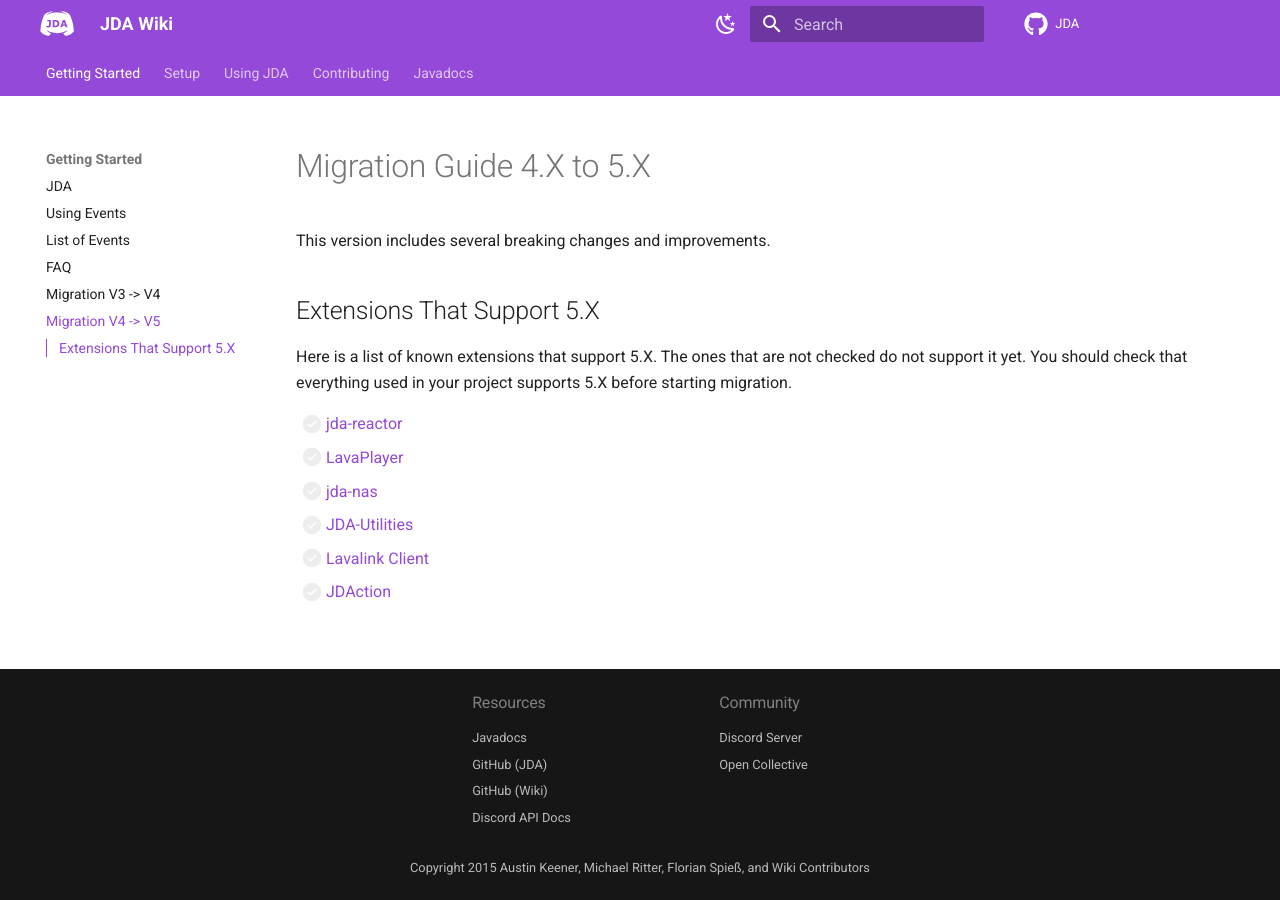
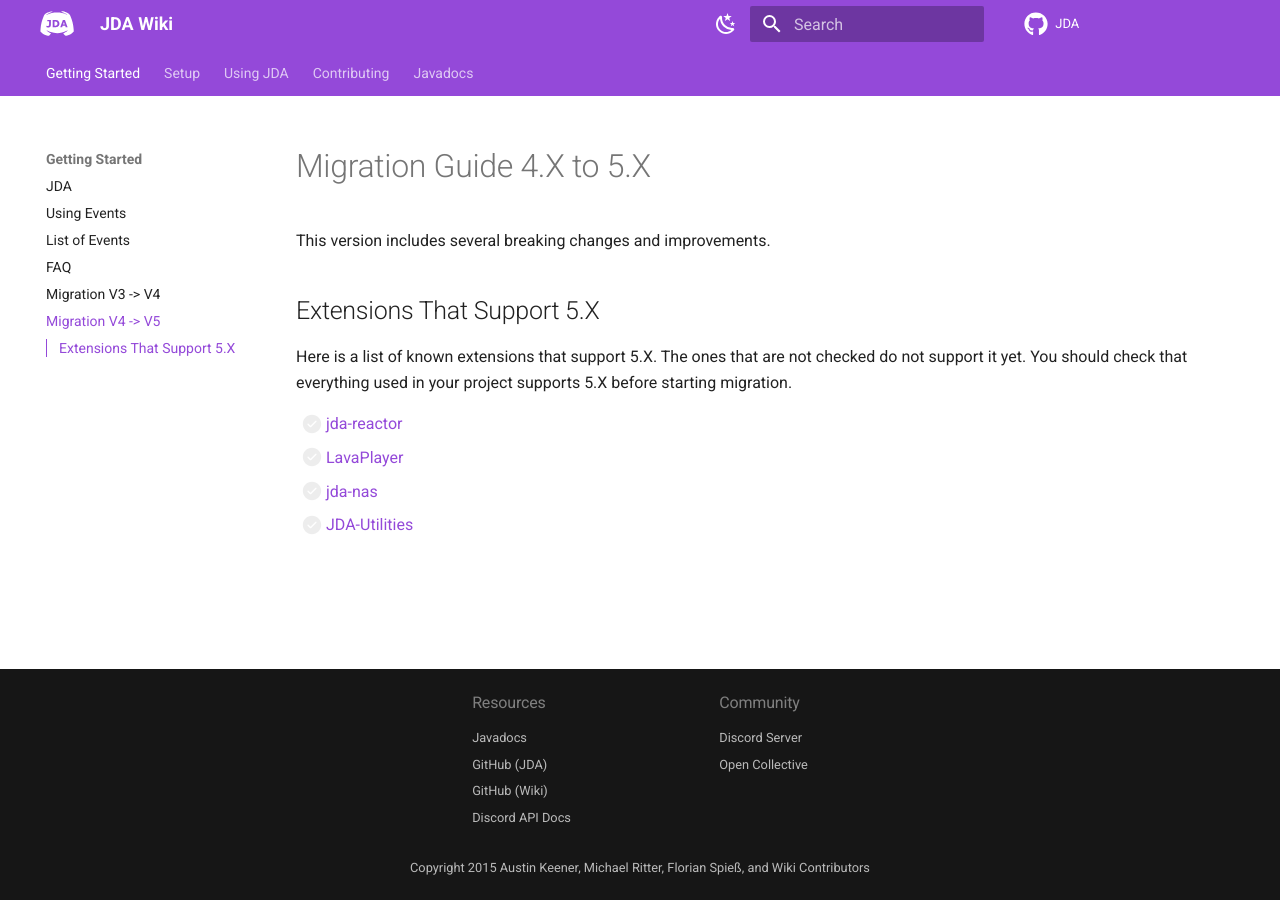
Before and after one commit to discord-jda/JDA-Website, an MkDocs documentation site: the page built from docs/introduction/migration-v4-v5.md, in a window 1280 px wide. Built offline with MkDocs 1.6.1 and Material for MkDocs 9.7.7, drawn with Linux system fonts in a browser that asks for light colours; comment, search, counter and statistics services are not loaded.

Commit message:
Remove Lavalink Client and JDAction
Discussion from lib-dev:
https://discord.com/channels/125227483518861312/919331089003196446/1079835532235902986

```diff
--- a/docs/introduction/migration-v4-v5.md
+++ b/docs/introduction/migration-v4-v5.md
@@ -11,5 +11,3 @@
 - [ ] [LavaPlayer](https://github.com/sedmelluq/lavaplayer)
 - [ ] [jda-nas](https://github.com/sedmelluq/jda-nas)
 - [ ] [JDA-Utilities](https://github.com/JDA-Applications/JDA-Utilities)
-- [ ] [Lavalink Client](https://github.com/FredBoat/Lavalink-Client)
-- [ ] [JDAction](https://github.com/sedmelluq/jdaction)
```
